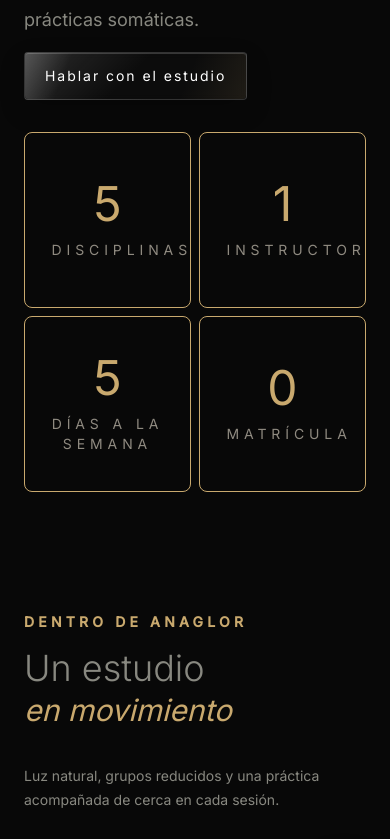
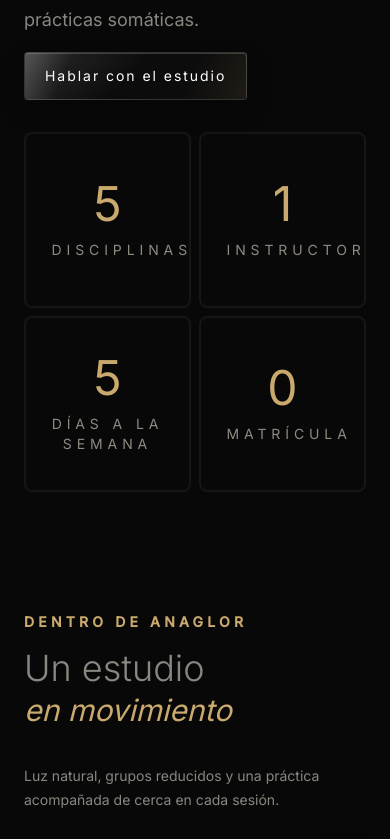
Before and after one commit to GregorioEyiProjects/anaglor-studio, a React (Vite) app: page / in a window 390 px wide. Shown: the part 1365-2204 px from the top of the page. Built offline with nearby package versions, Linux system fonts and the light colour scheme; no server answers; the database is empty.

Commit message:
Seccion Normas y Sobre modificados con el objetivo de reducir el lag que produce el coste del liquid glass

```diff
--- a/src/components/Normas/Normas.jsx
+++ b/src/components/Normas/Normas.jsx
@@ -6,7 +6,7 @@
 const ESTILOS_TAG = {
   grid: "grid grid-cols-1 md:grid-cols-2 items-stretch gap-1",
   gridItem:
-    "liquid-glass-soft liquid-glass-interactive grid grid-cols-1 items-stretch overflow-hidden rounded-lg p-6 md:grid-cols-[0.1fr_0.9fr]",
+    "grid grid-cols-1 border-[2px] border-ag-card items-stretch overflow-hidden rounded-lg p-6 md:grid-cols-[0.1fr_0.9fr]",
   ruleText: "text-base font-semibold font-body text-white",
   description: "text-ag-muted font-body text-base",
 };
--- a/src/components/Sobre/Sobre.jsx
+++ b/src/components/Sobre/Sobre.jsx
@@ -21,7 +21,7 @@
   descriptionStrong: "font-semibold text-white",
   statsGrid: "grid grid-cols-2 gap-2",
   statsContainer:
-    "flex flex-col justify-center min-h-44 border-[0.5px] border-ag-gold items-center overflow-hidden rounded-lg px-4 py-6 text-center",
+    "flex flex-col justify-center min-h-44 border-[2px] border-ag-card items-center overflow-hidden rounded-lg px-4 py-6 text-center",
   statValue: "font-display text-5xl leading-none text-ag-gold ",
   statLabel:
     "mt-3 font-display max-w-28 text-sm uppercase tracking-[0.35em] text-[#8f8a80]",
```
